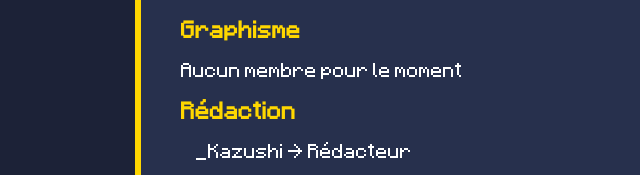
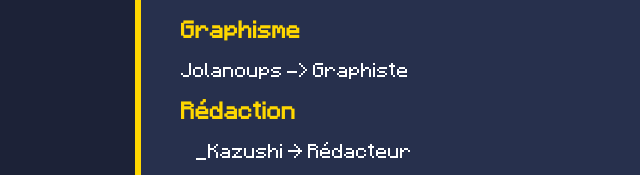
Before and after one commit to MangaGaming/Uhc-Factory, a website: page apropos.html in a window 1280 px wide. Shown: the part 416-591 px from the top of the page, 105-745 px from the left. Drawn offline with Linux system fonts and the light colour scheme.

Commit message:
Update apropos.html

```diff
--- a/apropos.html
+++ b/apropos.html
@@ -51,7 +51,7 @@
 
       <div class="sous-bloc">
         <h4>Graphisme</h4>
-        <p>Aucun membre pour le moment</p>
+        <p>Jolanoups -> Graphiste</p>
       </div>
 
       <div class="sous-bloc">
```
